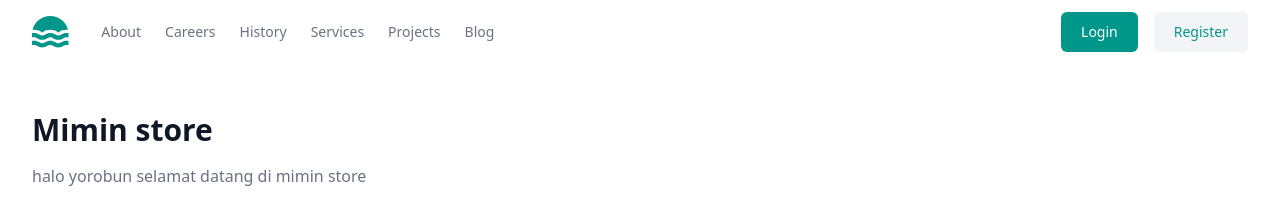
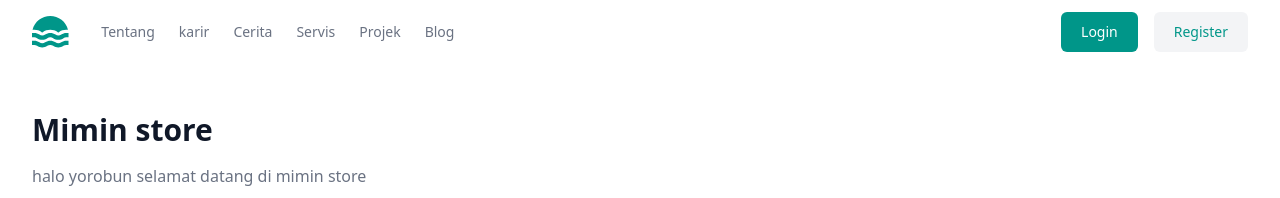
Before and after one commit to pratiwiyasmin0-web/store, a plain HTML site: page index.html in a window 1280 px wide. Shown: the top 198 px of the page. Drawn offline with nearby package versions, Linux system fonts and the light colour scheme.

Commit message:
update list item header

```diff
--- a/index.html
+++ b/index.html
@@ -24,23 +24,23 @@
       <nav aria-label="Global" class="hidden md:block">
         <ul class="flex items-center gap-6 text-sm">
           <li>
-            <a class="text-gray-500 transition hover:text-gray-500/75" href="#"> About </a>
+            <a class="text-gray-500 transition hover:text-gray-500/75" href="#"> Tentang </a>
           </li>
 
           <li>
-            <a class="text-gray-500 transition hover:text-gray-500/75" href="#"> Careers </a>
+            <a class="text-gray-500 transition hover:text-gray-500/75" href="#"> karir </a>
           </li>
 
           <li>
-            <a class="text-gray-500 transition hover:text-gray-500/75" href="#"> History </a>
+            <a class="text-gray-500 transition hover:text-gray-500/75" href="#"> Cerita  </a>
           </li>
 
           <li>
-            <a class="text-gray-500 transition hover:text-gray-500/75" href="#"> Services </a>
+            <a class="text-gray-500 transition hover:text-gray-500/75" href="#"> Servis  </a>
           </li>
 
           <li>
-            <a class="text-gray-500 transition hover:text-gray-500/75" href="#"> Projects </a>
+            <a class="text-gray-500 transition hover:text-gray-500/75" href="#"> Projek </a>
           </li>
 
           <li>
```
